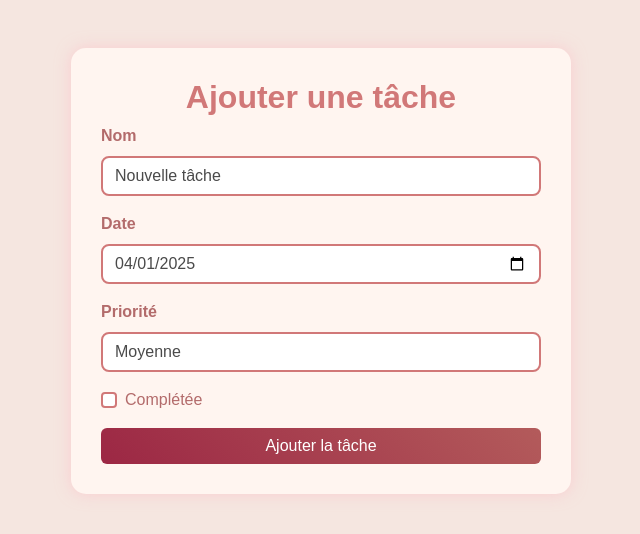
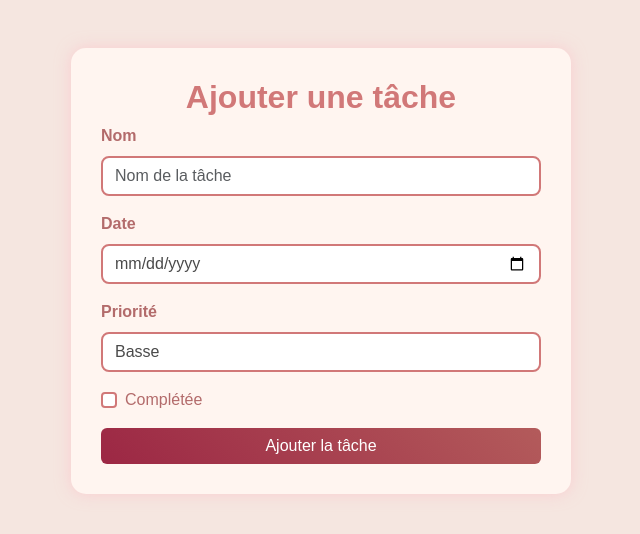
Before and after one commit to Selsai/Forms, a React (Vite) app: page / in a window 1280 px wide. Shown: the top 534 px of the page, without its empty margins (319-959 px from the left). Built offline with nearby package versions, Linux system fonts and the light colour scheme.

Commit message:
Activité 10 correction valeur par défaut

```diff
--- a/src/App.jsx
+++ b/src/App.jsx
@@ -24,10 +24,10 @@ function App() {
   } = useForm({
     resolver: yupResolver(schema),
     defaultValues: {
-      name: "Nouvelle tâche",
-      dueDate: new Date().toISOString().split("T")[0],
-      priority: "Moyenne",
-      isCompleted: false
+      name: "", // Champ vide par défaut
+      dueDate: "", // Champ vide par défaut
+      priority: "Basse", // Priorité basse par défaut
+      isCompleted: false // Case décochée par défaut
     }
   });
 
```
